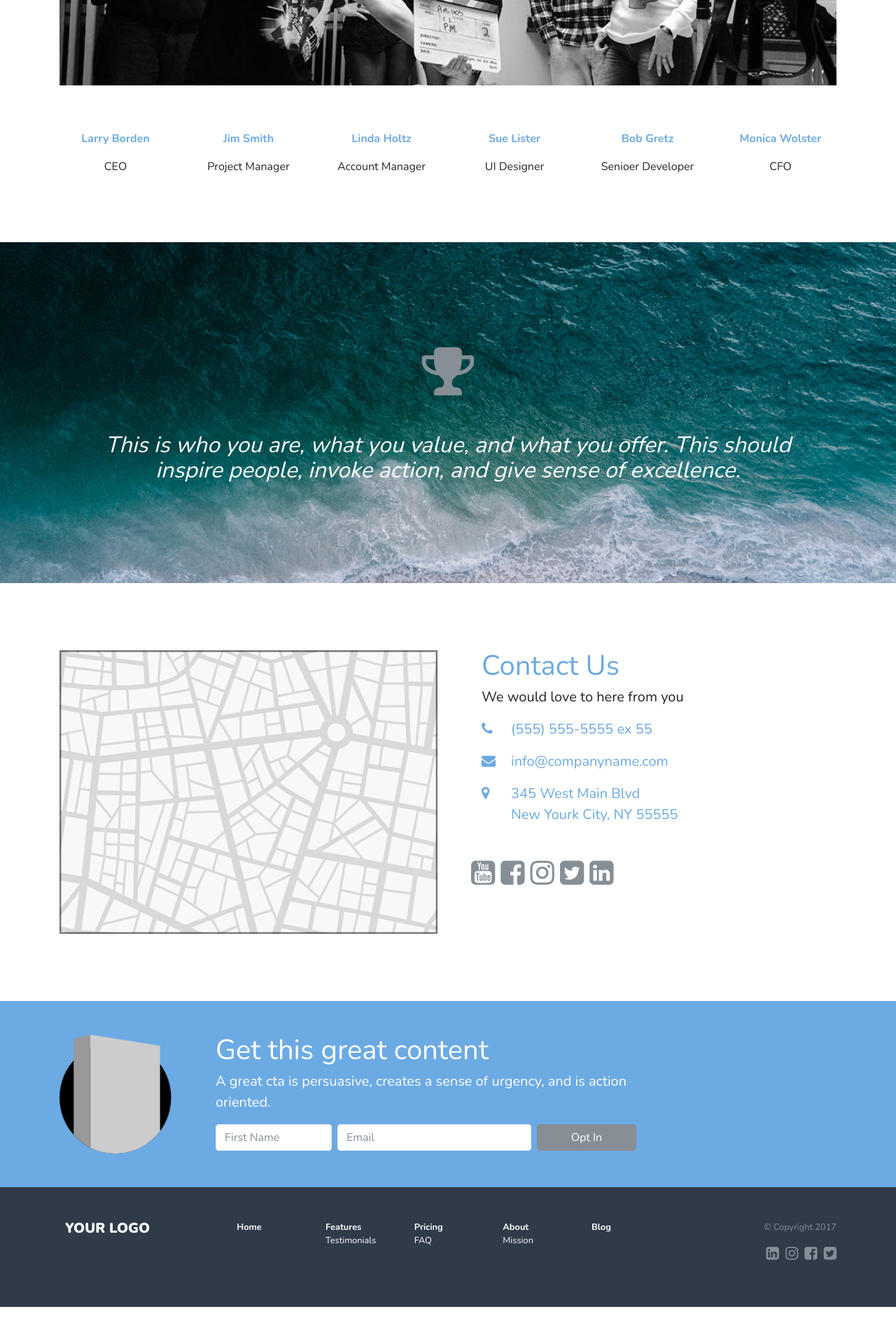
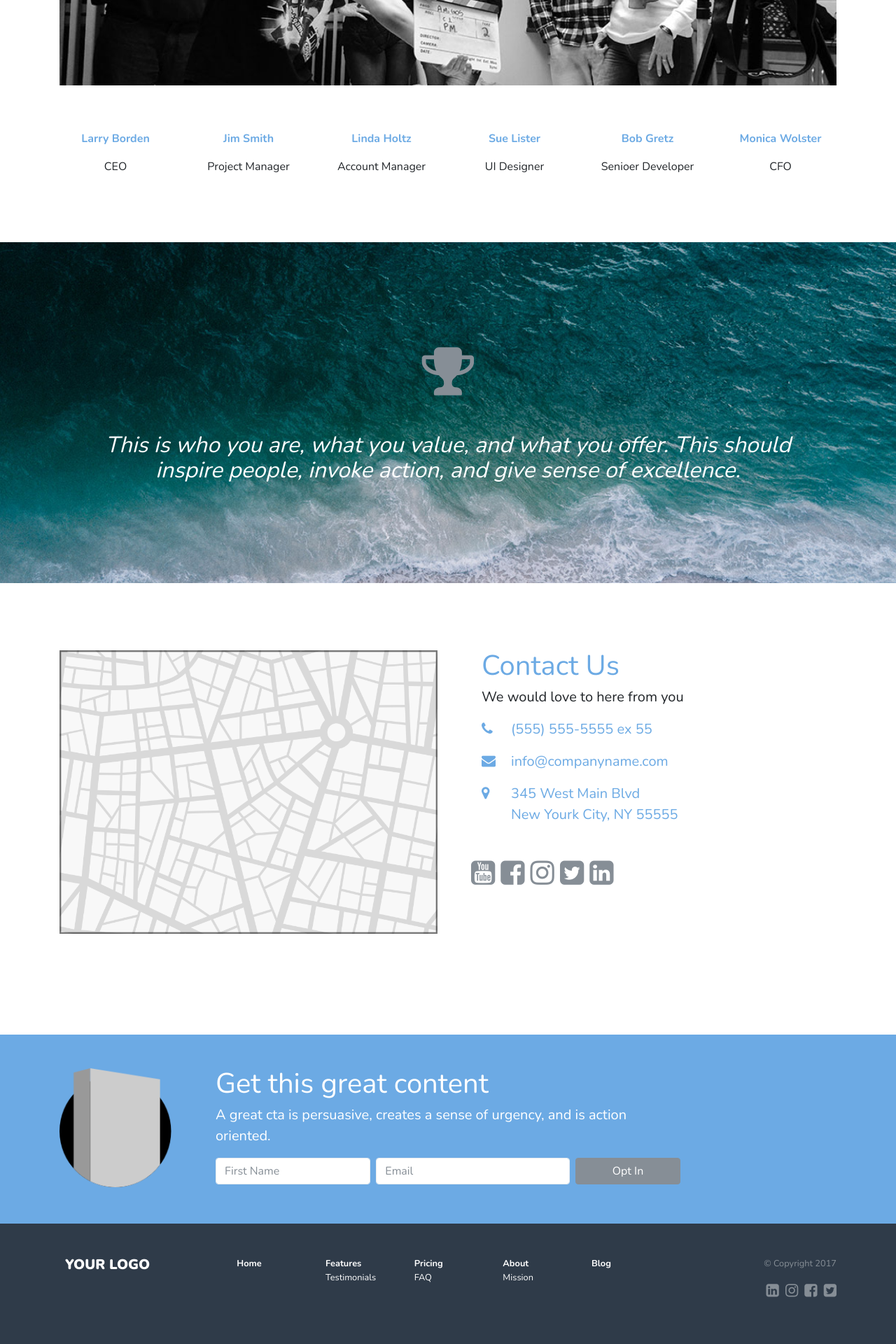
Before and after one commit to Royal-Jay/saas-template, a Jekyll site: the page built from about.html, in a window 1280 px wide. Shown: the part 786-2706 px from the top of the page at 70% size. Built offline with Jekyll 4.4.1, drawn with Linux system fonts in a browser that asks for light colours; nearby versions of some CDN libraries; before the commit the page ends 2653 px from its top, so only the background shows below that.

Commit message:
fix about responsiveness

```diff
--- a/about.html
+++ b/about.html
@@ -19,27 +19,27 @@
           <img class="img-fluid my-5" src="img/about-group-photo@2x.png">
 
           <div class="row font-weight-light text-center mt-3">
-            <div class="col">
+            <div class="col-md col-sm-4"">
               <p class="text-primary font-weight-bold">Larry Borden</p>
               CEO
             </div>
-            <div class="col">
+            <div class="col-md col-sm-4">
               <p class="text-primary font-weight-bold">Jim Smith</p>
               Project Manager
             </div>
-            <div class="col">
+            <div class="col-md col-sm-4"">
               <p class="text-primary font-weight-bold">Linda Holtz</p>
               Account Manager
             </div>
-            <div class="col">
+            <div class="col-md col-sm-4"">
               <p class="text-primary font-weight-bold">Sue Lister</p>
               UI Designer
             </div>
-            <div class="col">
+            <div class="col-md col-sm-4"">
               <p class="text-primary font-weight-bold">Bob Gretz</p>
               Senioer Developer
             </div>
-            <div class="col">
+            <div class="col-md col-sm-4"">
               <p class="text-primary font-weight-bold">Monica Wolster</p>
               CFO
             </div>
@@ -67,7 +67,7 @@
 
           <div class="row">
 
-            <div class="col-md-6">
+            <div class="col-md-6 mb-5">
               <img class="img-fluid" src="img/map@2x.png">
             </div>
 
@@ -147,11 +147,11 @@
 
               <form class="form-inline">
 
-                <input type="text" class="form-control font-weight-light mr-2 border col-md-3" placeholder="First Name">
+                <input type="text" class="form-control font-weight-light mr-lg-2 mb-2 border col-lg-4 col-sm-12" placeholder="First Name">
 
-                <input type="text" class="form-control font-weight-light mr-2 border col-md-5" placeholder="Email">
+                <input type="text" class="form-control font-weight-light mr-lg-2 mb-2 border col-lg-5 col-sm-12" placeholder="Email">
 
-                <button type="submit" class="btn btn-secondary text-white font-weight-light px-5">Opt In</button>
+                <button type="submit" class="btn btn-secondary text-white font-weight-light mb-sm-2 col">Opt In</button>
 
               </form>
             </div>
```
